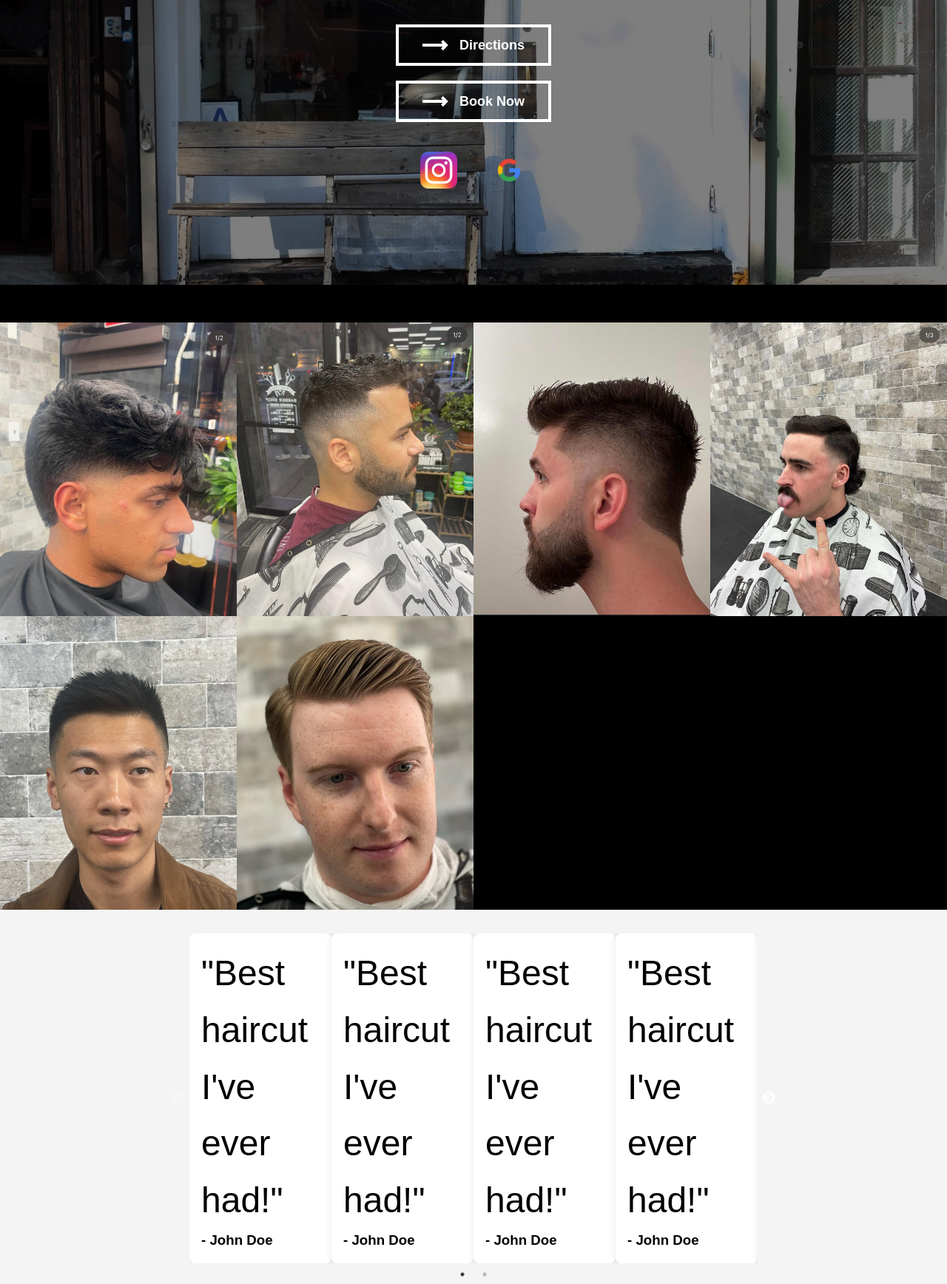
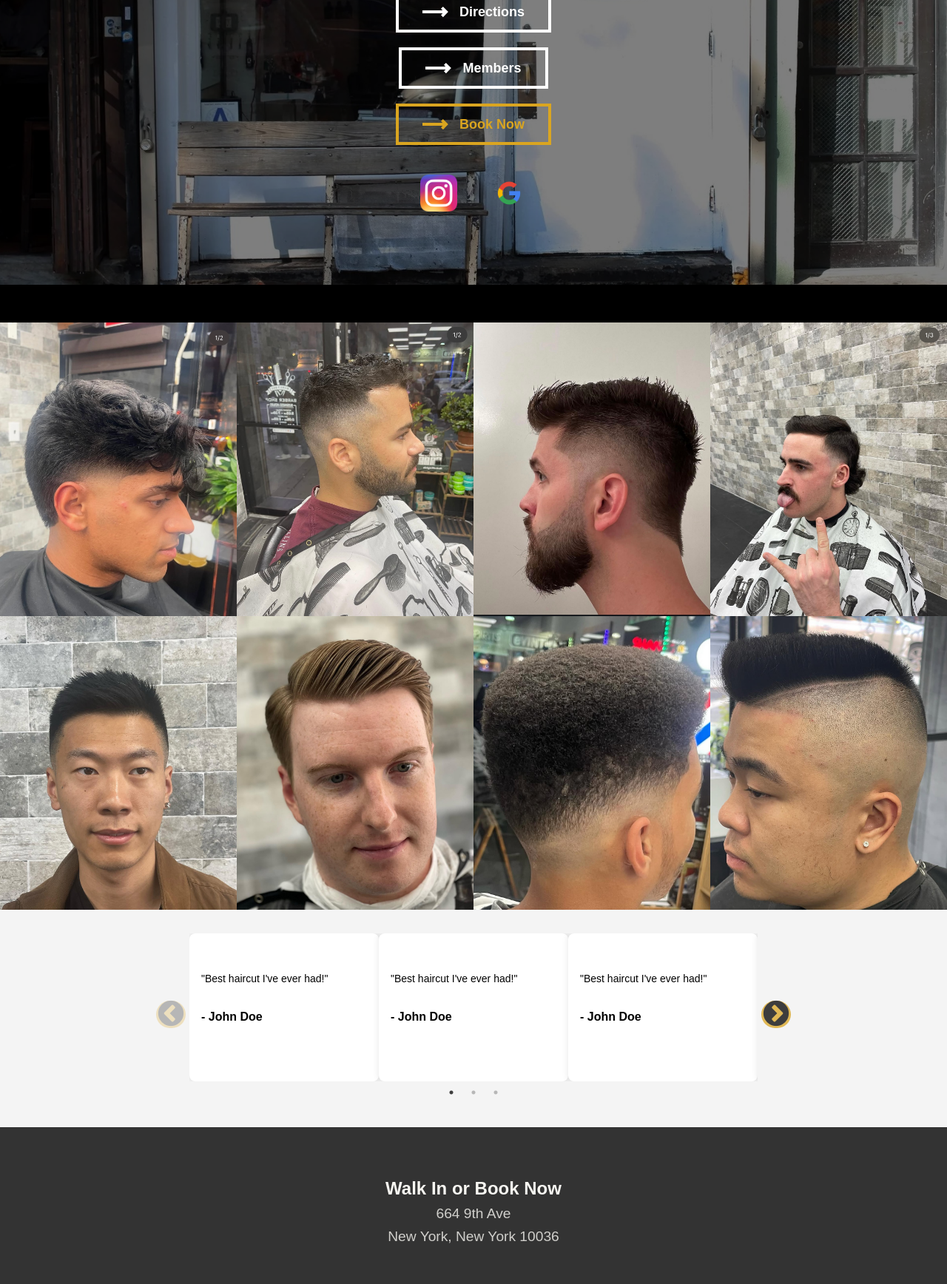
Before and after one commit to maxx-css/mamasboy, a website: page index.html in a window 1280 px wide. Shown: the part 415-2151 px from the top of the page at 74% size. Drawn offline with nearby package versions, Linux system fonts and the light colour scheme.

Commit message:
Ready to send

```diff
--- a/index.html
+++ b/index.html
@@ -63,6 +63,25 @@
               <svg class="icon-arrow before">
                 <use xlink:href="#arrow"></use>
               </svg>
+              <span class="label">Members</span>
+              <svg class="icon-arrow after">
+                <use xlink:href="#arrow"></use>
+              </svg>
+            </a>
+            <svg style="display: none">
+              <defs>
+                <symbol id="arrow" viewBox="0 0 35 15">
+                  <title>Arrow</title>
+                  <path
+                    d="M27.172 5L25 2.828 27.828 0 34.9 7.071l-7.07 7.071L25 11.314 27.314 9H0V5h27.172z "
+                  />
+                </symbol>
+              </defs>
+            </svg>
+            <a href="javascript:;" class="book-now">
+              <svg class="icon-arrow before">
+                <use xlink:href="#arrow"></use>
+              </svg>
               <span class="label">Book Now</span>
               <svg class="icon-arrow after">
                 <use xlink:href="#arrow"></use>
@@ -84,6 +103,7 @@
               ><img src="images/instagram-icon.png" alt="Instagram"
             /></a>
             <a href="#"><img src="images/google-icon.png" alt="Google" /></a>
+
           </div>
         </div>
       </div>
@@ -106,42 +126,43 @@
           <img src="images/IMG_3645.jpg" alt="Haircut 4" />
           <img src="images/IMG_3646.jpg" alt="Haircut 5" />
           <img src="images/IMG_3647.jpg" alt="Haircut 6" />
-          <img src="images/IMG_3648.jpg" alt="Haircut 7" />
-          <img src="images/IMG_3649.jpg" alt="Haircut 8" />
+          <img src="images/IMG_3648.jpg" alt="Haircut 1" />
+          <img src="images/IMG_3649.jpg" alt="Haircut 3" />
+          <img src="images/hair7.jpeg" alt="Haircut 7" />
+          <img src="images/hair8.jpeg" alt="Haircut 8" />
         </div>
       </div>
     </section>
 
     <!-- Customer Reviews -->
     <section class="reviews-section">
-      <div class="reviews-title" style="width: 100%">
-      </div>
+      <div class="reviews-title" style="width: 100%"></div>
       <div id="reviews" class="reviews responsive">
-        <div class="review-card slick-slide" style="width: 400px">
+        <div class="review-card">
           <p>"Best haircut I've ever had!"</p>
           <h3>- John Doe</h3>
         </div>
-        <div class="review-card slick-slide" style="width: 400px">
+        <div class="review-card">
           <p>"Best haircut I've ever had!"</p>
           <h3>- John Doe</h3>
         </div>
-        <div class="review-card slick-slide" style="width: 400px">
+        <div class="review-card">
           <p>"Best haircut I've ever had!"</p>
           <h3>- John Doe</h3>
         </div>
-        <div class="review-card slick-slide" style="width: 400px">
+        <div class="review-card">
           <p>"Best haircut I've ever had!"</p>
           <h3>- John Doe</h3>
         </div>
-        <div class="review-card slick-slide" style="width: 400px">
+        <div class="review-card">
           <p>"Best haircut I've ever had!"</p>
           <h3>- John Doe</h3>
         </div>
-        <div class="review-card slick-slide" style="width: 400px">
+        <div class="review-card">
           <p>"Best haircut I've ever had!"</p>
           <h3>- John Doe</h3>
         </div>
-        <div class="review-card slick-slide" style="width: 400px">
+        <div class="review-card">
           <p>"Best haircut I've ever had!"</p>
           <h3>- John Doe</h3>
         </div>
@@ -149,23 +170,21 @@
     </section>
 
     <!-- Contact Us -->
- <section class="contact-cta">
+    <section class="contact-cta">
       <div class="container">
         <h1>Walk In or Book Now</h1>
         <p>
-          664 9th Ave<br>
+          664 9th Ave<br />
           New York, New York 10036
         </p>
-        <a href="./contact.html" class="primary-button">Get in Touch</a>
+        <a class="primary-button">Get in Touch</a>
       </div>
     </section>
 
     <!-- Footer -->
     <footer class="footer">
       <div class="container">
-        <p>
-          &copy; 2025 Mama's Boy Barbershop Preview to Ben from Max.
-        </p>
+        <p>&copy; 2025 Mama's Boy Barbershop Preview to Ben from Max.</p>
       </div>
     </footer>
 
--- a/site-header.js
+++ b/site-header.js
@@ -18,21 +18,21 @@ class SiteHeader extends HTMLElement {
           <a href="index.html" class="nav-link">Home</a>
         </li>
         <li>
-          <a href="index.html#about" class="nav-link">About</a>
+          <a class="nav-link">About</a>
         </li>
         <li>
-          <a href="index.html#work" class="nav-link">Work</a>
+          <a class="nav-link">Work</a>
         </li>
-        <li><a href="contact.html" class="nav-link book-now">Book Now</a></li>
+        <li><a class="nav-link book-now">Book Now</a></li>
       </ul>
     </div>
 
     <nav class="desktop-navigation">
       <ul>
         <li><a href="index.html">Home</a></li>
-        <li><a href="index.html#about">About</a></li>
-        <li><a href="index.html#work">Work</a></li>
-        <li><a href="contact.html" class="book-now">Book Now</a></li>
+        <li><a>About</a></li>
+        <li><a>Work</a></li>
+        <li><a class="book-now">Book Now</a></li>
       </ul>
     </nav>
   </div>
--- a/slick.js
+++ b/slick.js
@@ -2,11 +2,12 @@
 $(document).ready(function(){
 
       $('.responsive').slick({
+        // centerMode: true,
         dots: true,
         infinite: false,
         speed: 300,
-        slidesToShow: 4,
-        slidesToScroll: 4,
+        slidesToShow: 3,
+        slidesToScroll: 3,
         responsive: [
           {
             breakpoint: 1024,
--- a/styles.css
+++ b/styles.css
@@ -15,7 +15,7 @@
   --color-white: #ffffff;
   --shadow-sm: 0 2px 10px rgba(0, 0, 0, 0.05);
   --shadow-md: 0 4px 20px rgba(0, 0, 0, 0.08);
-  --border-radius: 0px;
+  --border-radius: 20px;
 }
 
 * {
@@ -44,7 +44,7 @@ body {
 /*<------- Site Header CSS ------->*/
 /* Special Styling for "Book Now" Button */
 .desktop-navigation ul li a.book-now {
-  background-color: #e63946; /* Red background */
+  background-color: goldenrod; /* Red background */
   color: #fff; /* White text */
   font-weight: bold;
   padding: 10px 20px;
@@ -157,6 +157,7 @@ body {
   display: inline-block;
   font-family: 'Space Grotesk', sans-serif;
   outline: auto;
+  outline-color: goldenrod;
   padding: 6px;
 }
 
@@ -265,7 +266,7 @@ body {
   height: 2px;
   bottom: -4px;
   left: 0;
-  background-color: var(--teal);
+  background-color: goldenrod;
   transition: width 0.3s ease;
 }
 
@@ -274,7 +275,7 @@ body {
 }
 
 #menu a:hover {
-  color: var(--teal);
+  color: goldenrod;
 }
 
 #menuToggle input:checked ~ ul {
@@ -333,7 +334,7 @@ body {
 }
 
 .hero-logo {
-  width: 300px;
+  width: 275px;
   margin: 0 auto 20px;
 }
 
@@ -449,6 +450,14 @@ body {
   color: #fff;
 }
 
+.hero-buttons a.book-now{
+border: 4px solid goldenrod;
+color: goldenrod;
+}
+.hero-buttons a.book-now .icon-arrow {
+  fill: goldenrod;
+}
+
 .social-icons {
   display: flex;
   justify-content: center;
@@ -543,13 +552,61 @@ body {
   object-fit: cover;
 }
 
+.slick-prev:before,
+.slick-next:before {
+  /* content: '⋘' !important; */
+  color: black !important;
+  background-color: goldenrod;
+  border-radius: 50px;
+}
 /* Customer Reviews */
 
+/* .slick-slider .slick-track{
+  display: flex !important;
+  gap: 60px !important;
+} */
+
+@media (max-width: 768px) {
   .review-card p {
-  font-size: 48px;
+    font-size: 18px;
+    position: absolute;
+    top: 25%;
+  }
+  .review-card h3 {
+    font-size: 18px;
+    position: absolute;
+    top: 50%;
   }
   .reviews .slick-slide {
-  min-height: 300px;
+    min-width: 250px;
+    min-height: 250px;
+  }
+}
+
+@media (min-width: 769px) {
+  .reviews-section .slick-prev:before,
+  .reviews-section .slick-next:before {
+    font-size: 40px !important;
+    color: black !important;
+
+  }
+    .reviews-section .slick-prev:before{
+      margin-left: -20px;
+    }
+  .review-card p {
+    font-size: 14px;
+    position: absolute;
+    top: 25%;
+  }
+}
+.review-card h3 {
+  font-size: 16px;
+  position: absolute;
+  top: 50%;
+}
+.reviews .slick-slide {
+  min-width: 200px;
+  min-height: 200px;
 }
 
 #reviews {
```
Also changed, not shown: images/hair7.jpeg (added), images/hair8.jpeg (added). Lines whose indentation alone changed are shown as unchanged.
